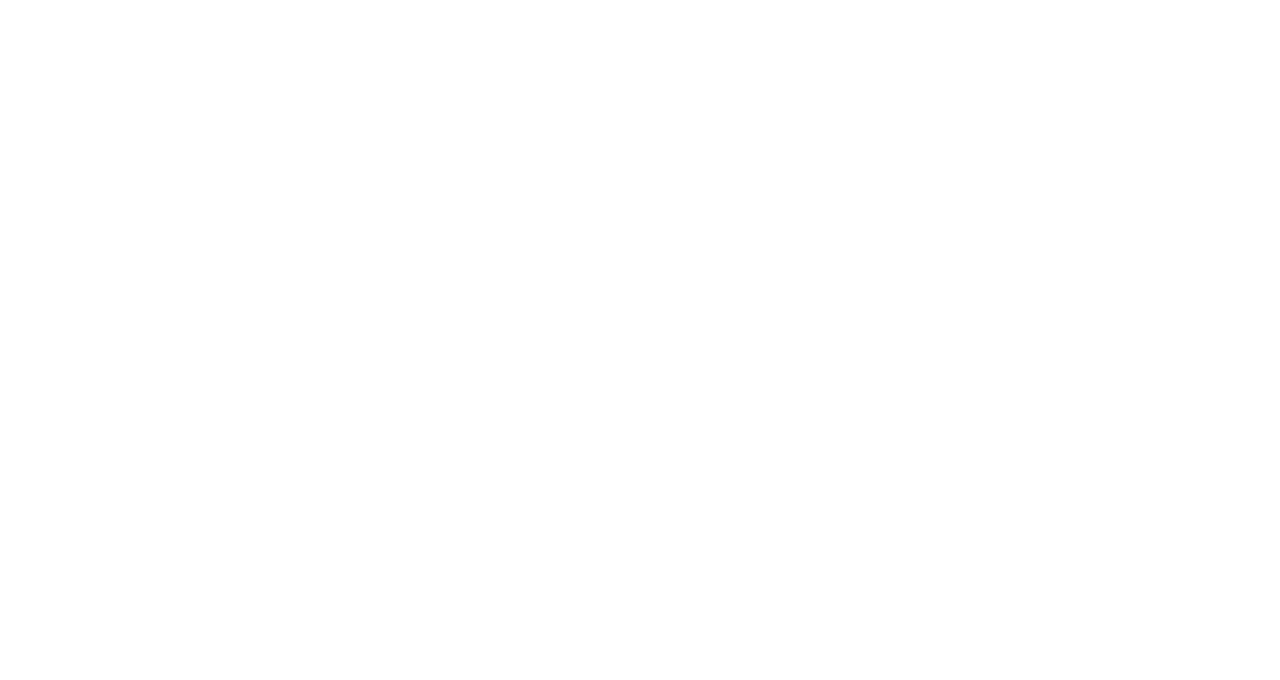
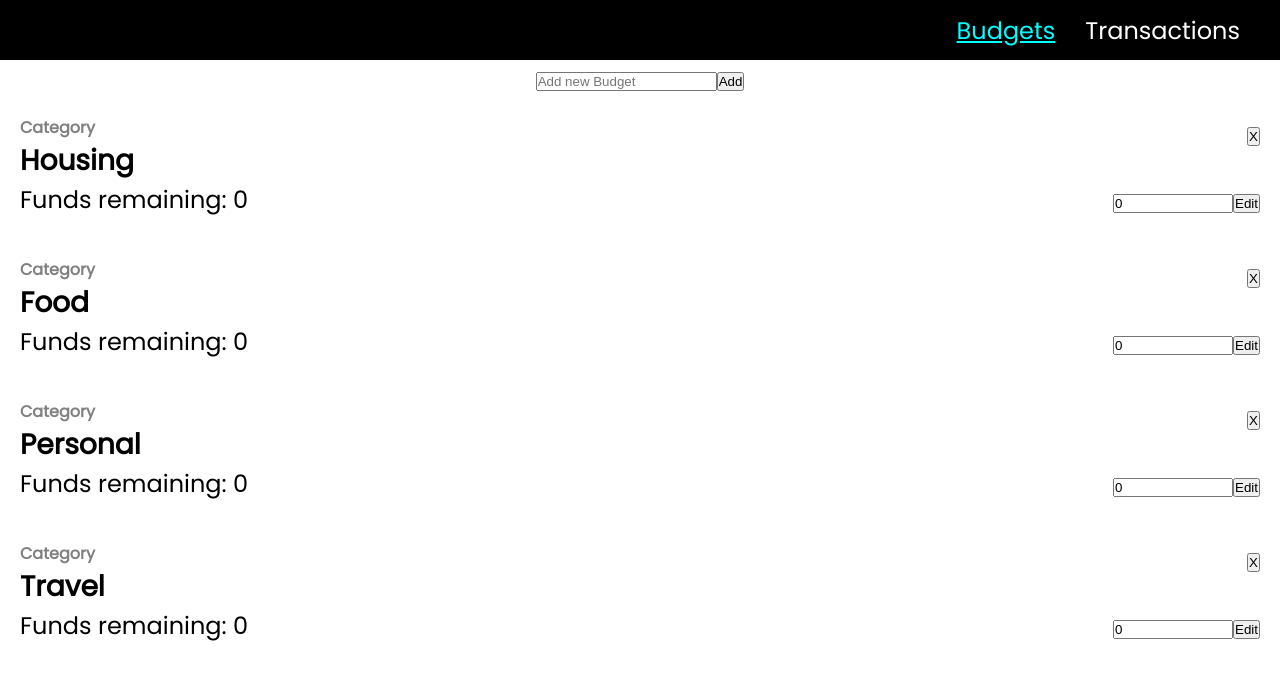
Before and after one commit to h5law/budget-tracker, a React (Create React App) app: page /budgets in a window 1280 px wide. Shown: the top 680 px of the page. Built offline with nearby package versions, Linux system fonts and the light colour scheme.

Commit message:
Implement budgets page + store

```diff
--- a/package.json
+++ b/package.json
@@ -3,18 +3,21 @@
   "version": "0.1.0",
   "private": true,
   "dependencies": {
+    "@reduxjs/toolkit": "^1.8.1",
     "@testing-library/jest-dom": "^5.16.4",
     "@testing-library/react": "^13.1.1",
     "@testing-library/user-event": "^13.5.0",
     "react": "^18.0.0",
     "react-dom": "^18.0.0",
+    "react-redux": "^8.0.1",
+    "react-router-dom": "^6.3.0",
     "react-scripts": "5.0.1",
     "web-vitals": "^2.1.4"
   },
   "scripts": {
     "start": "react-scripts start",
     "build": "react-scripts build",
-    "test": "react-scripts test",
+    "test": "react-scripts test tests",
     "eject": "react-scripts eject"
   },
   "eslintConfig": {
--- a/src/app/App.js
+++ b/src/app/App.js
@@ -1,7 +1,33 @@
+import {BrowserRouter, Navigate, Routes, Route} from 'react-router-dom';
+
+import Header from '../components/header/Header.js';
+import Budgets from '../features/budgets/Budgets.js';
+
 const App = () => {
   return (
-    <div className="App">
-    </div>
+    <BrowserRouter>
+      <Header />
+      <main>
+        <Routes>
+          <Route
+            path="/budgets"
+          element={<Budgets />}
+          />
+          <Route
+            path="/transactions"
+            element=""
+          />
+          <Route
+            path="/"
+            element={<Navigate to="/budgets" replace />}
+          />
+          <Route
+            path="*"
+            element=""
+          />
+        </Routes>
+      </main>
+    </BrowserRouter>
   );
 }
 
--- a/src/app/store.js
+++ b/src/app/store.js
@@ -1,7 +1,10 @@
 import { configureStore } from '@reduxjs/toolkit';
+
+import budgetsSlice from '../features/budgets/budgetsSlice.js';
 
 const store = configureStore({
   reducer: {
+    budgets: budgetsSlice,
   }
 });
 
--- /dev/null
+++ b/src/components/budget/Budget.css
@@ -0,0 +1,30 @@
+.budget-item {
+  position: relative;
+  padding: 20px;
+}
+
+.budget-info {
+  display: flex;
+  flex-direction: row;
+  justify-content: space-between;
+}
+
+.category-label {
+  font-size: 16px;
+  color: grey;
+}
+
+.category-title {
+  font-weight: 700;
+  text-transform: capitalize;
+}
+
+.budget-funds {
+  display: flex;
+  flex-direction: row;
+  justify-content: space-between;
+}
+
+.edit-funds input[name="amount"] {
+  width: 5rem;
+}
--- /dev/null
+++ b/src/components/budget/Budget.js
@@ -0,0 +1,65 @@
+import { useState } from 'react';
+import { useSelector, useDispatch } from 'react-redux';
+
+import {
+  selectBudgets,
+  editBudget,
+  removeBudget
+} from '../../features/budgets/budgetsSlice.js';
+
+import './Budget.css';
+
+const Budget = ({ budget }) => {
+  const [amount, setAmount] = useState(budget.amount);
+  const allBudgets = useSelector(selectBudgets);
+  const dispatch = useDispatch();
+
+  const handleSubmit = (e) => {
+    e.preventDefault();
+    dispatch(editBudget({...budget, amount: amount}));
+  };
+
+  const handleRemove = () => {
+    dispatch(removeBudget(budget));
+  };
+
+  const isLastBudget = () => {
+    return allBudgets[allBudgets.length - 1].id === budget.id ? true : false;
+  };
+
+  return (
+    <li className="budget-item">
+      <div className="budget-info">
+        <div>
+          <h4 className="category-label">Category</h4>
+          <h3 className="category-title">{budget.category}</h3>
+        </div>
+        <div>
+          <button
+            className="remove-budget"
+            onClick={handleRemove}
+          >
+            X
+          </button>
+        </div>
+      </div>
+      <div className="budget-funds">
+        <p>Funds remaining: {budget.amount}</p>
+        <form className="edit-funds" onSubmit={handleSubmit}>
+          <input
+            type="number"
+            name="amount"
+            value={amount}
+            min="0"
+            step="0.01"
+            onChange={(e) => setAmount(e.currentTarget.value)}
+            placeholder="Set Budget"
+          />
+          <input name="button" type="submit" value="Edit" />
+        </form>
+      </div>
+    </li>
+  );
+};
+
+export default Budget;
--- /dev/null
+++ b/src/components/header/Header.css
@@ -0,0 +1,29 @@
+header {
+  display: flex;
+  justify-content: space-between;
+  align-items: center;
+  height: 2.5rem;
+  background-color: black;
+  padding: 25px;
+}
+
+.nav-links {
+  display: flex;
+  flex-grow: 2;
+  justify-content: space-around;
+}
+
+.nav-link {
+  list-style: none;
+  margin: 15px;
+}
+
+.nav-link a {
+  color: white;
+  text-decoration: none;
+}
+
+.nav-link a.active {
+  color: cyan;
+  text-decoration: underline;
+}
--- /dev/null
+++ b/src/components/header/Header.js
@@ -0,0 +1,24 @@
+import { NavLink } from 'react-router-dom';
+
+import './Header.css';
+
+const Header = () => {
+  return (
+    <header>
+      <div className="header-logo">
+      </div>
+      <nav>
+        <ul className="nav-links">
+          <li className="nav-link">
+            <NavLink to="/budgets">Budgets</NavLink>
+          </li>
+          <li className="nav-link">
+            <NavLink to="/transactions">Transactions</NavLink>
+          </li>
+        </ul>
+      </nav>
+    </header>
+  );
+};
+
+export default Header;
--- /dev/null
+++ b/src/features/budgets/Budgets.css
@@ -0,0 +1,12 @@
+.budgets-container {
+  display: flex;
+  flex-direction: column;
+}
+
+.add-budget-form {
+  align-self: center;
+}
+
+.budgets-wrapper {
+  list-style: none;
+}
--- /dev/null
+++ b/src/features/budgets/Budgets.js
@@ -0,0 +1,46 @@
+import { useState } from 'react';
+import { useSelector, useDispatch } from 'react-redux';
+
+import { selectBudgets, addBudget } from './budgetsSlice.js';
+import Budget from '../../components/budget/Budget.js';
+
+import './Budgets.css';
+
+const Budgets = () => {
+  const [title, setTitle] = useState("");
+  const budgets = useSelector(selectBudgets);
+  const dispatch = useDispatch();
+
+  const handleSubmit = (e) => {
+    e.preventDefault();
+    dispatch(addBudget(title));
+  };
+
+  return (
+    <div className="budgets-container">
+      <form
+        className="add-budget-form"
+        onSubmit={handleSubmit}
+      >
+        <input
+          type="text"
+          value={title}
+          onChange={(e) => setTitle(e.currentTarget.value)}
+          placeholder="Add new Budget"
+          required
+        />
+        <input type="submit" value="Add" />
+      </form>
+
+      <ul className="budgets-wrapper">
+        {budgets.map(budget => (
+          <Budget
+            key={budget.id}
+            budget={budget} />
+        ))}
+        </ul>
+    </div>
+  );
+};
+
+export default Budgets;
--- /dev/null
+++ b/src/features/budgets/budgetsSlice.js
@@ -0,0 +1,33 @@
+import { createSlice, nanoid } from '@reduxjs/toolkit';
+
+export const CATEGORIES = [
+  'housing',
+  'food',
+  'personal',
+  'travel'
+];
+
+const budgetsSlice = createSlice({
+  name: 'budgetsSlice',
+  initialState: CATEGORIES.map(category => ({
+    id: nanoid(),
+    category,
+    amount: 0
+  })),
+  reducers: {
+    addBudget: (state, action) => {
+      state.push({ id: nanoid(), category: action.payload, amount: 0 });
+    },
+    removeBudget: (state, action) => {
+      return state.filter(budget => budget.id !== action.payload.id)
+    },
+    editBudget: (state, action) => {
+      const index = state.findIndex(budget => budget.id === action.payload.id);
+      state[index].amount = action.payload.amount
+    },
+  },
+});
+
+export const selectBudgets = (state) => state.budgets;
+export const { addBudget, removeBudget, editBudget } = budgetsSlice.actions;
+export default budgetsSlice.reducer;
```
Also changed, not shown: 1 other file (tests, documents, lock files or other folders).
